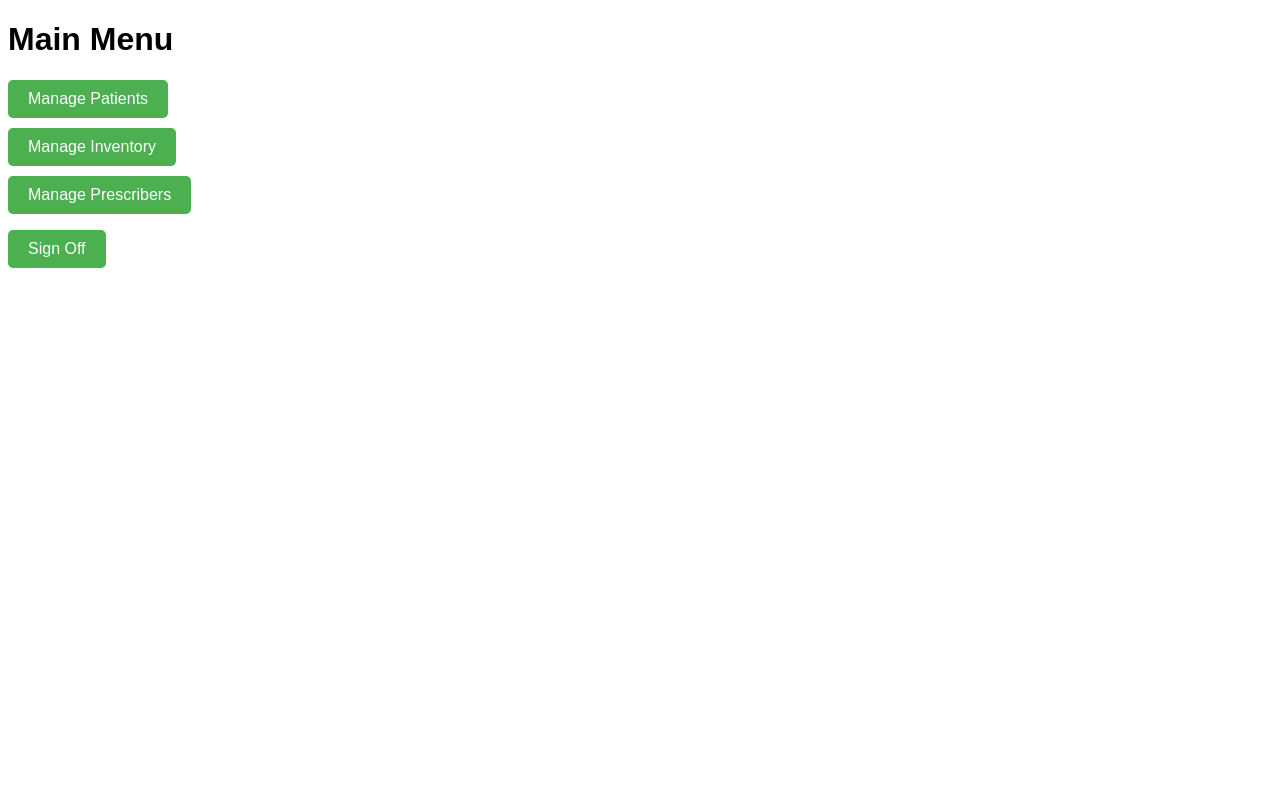
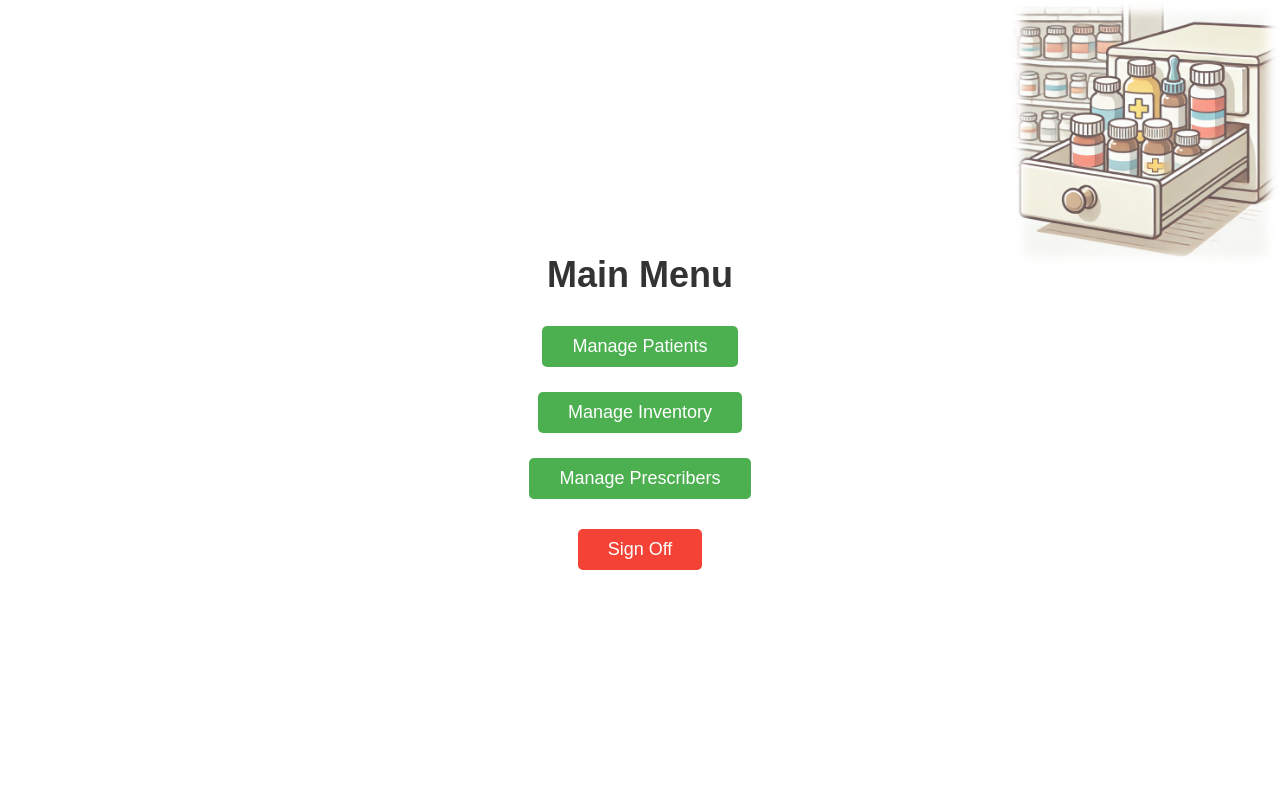
Before and after one commit to GonzH01/Pharmacy-Database, a Flask app: page /main_menu in a window 1280 px wide. Run offline with Flask 3, Linux system fonts and the light colour scheme.

Commit message:
update to templates

```diff
--- a/Pharmacy Database/templates/index.html
+++ b/Pharmacy Database/templates/index.html
@@ -7,26 +7,60 @@
     <style>
         body {
             font-family: Arial, sans-serif;
+            display: flex;
+            flex-direction: column;
+            align-items: center;
+            justify-content: center;
+            min-height: 100vh;
+            margin: 0;
+            position: relative; /* Allows for absolute positioning of background image */
+            overflow: hidden;
         }
+
+        h1 {
+            font-size: 36px; /* Increased font size */
+            color: #333;
+            margin-bottom: 30px;
+        }
+
         ul {
             list-style-type: none;
             padding: 0;
+            margin: 0;
+            display: flex;
+            flex-direction: column;
+            align-items: center;
+            gap: 15px;
         }
+
         ul li {
             margin-bottom: 10px;
         }
+
         button {
-            padding: 10px 20px;
-            font-size: 16px;
+            padding: 10px 30px;
+            font-size: 18px;
             background-color: #4CAF50;
             color: white;
             border: none;
             border-radius: 5px;
             cursor: pointer;
+            transition: background-color 0.3s;
         }
+
         button:hover {
             background-color: #45a049;
         }
+
+        .sign-off-btn {
+            margin-top: 20px;
+            background-color: #f44336;
+        }
+
+        .sign-off-btn:hover {
+            background-color: #d32f2f;
+        }
+
         .credential-bubble {
             position: fixed;
             right: 20px;
@@ -38,6 +72,7 @@
             border-radius: 10px;
             z-index: 1000;
         }
+
         .close-btn {
             position: absolute;
             top: 10px;
@@ -46,11 +81,26 @@
             font-weight: bold;
             color: #666;
         }
+
         .close-btn:hover {
             color: #000;
         }
+
         .bubble-hidden {
             display: none;
+        }
+
+        /* Slightly larger background image positioned at the top-right with fade effect */
+        .background-img {
+            position: absolute;
+            top: 0;
+            right: 0;
+            width: 270px; /* Adjusted size (additional 3% increase) */
+            height: auto;
+            opacity: 0.7; /* Make it slightly transparent */
+            z-index: -1; /* Place behind other elements */
+            filter: drop-shadow(0px 0px 15px rgba(255, 255, 255, 0.5)); /* Soft fading effect */
+            border-radius: 20px; /* Adds a rounded fading effect to edges */
         }
     </style>
     <script>
@@ -72,7 +122,7 @@
 
     <!-- Sign Off button -->
     <a href="{{ url_for('sign_off') }}">
-        <button type="button">Sign Off</button>
+        <button type="button" class="sign-off-btn">Sign Off</button>
     </a>
 
     <!-- Credential bubble if credentials exist -->
@@ -83,5 +133,8 @@
         <p>Expires on: {{ expiration_time.strftime('%Y-%m-%d %I:%M:%S %p') }}</p>
     </div>
     {% endif %}
+
+    <!-- Background image -->
+    <img src="{{ url_for('static', filename='image1.png') }}" alt="Background Image" class="background-img">
 </body>
 </html>
```
Also changed, not shown: Pharmacy Database/templates/inventory.html (+32 -22 lines), Pharmacy Database/templates/profit.html (deleted, +0 -28 lines), Pharmacy Database/templates/view_inventory.html (+0 -19 lines), Pharmacy Database/static/image1.png (added), Pharmacy Database/static/rb_1607.png (added).
